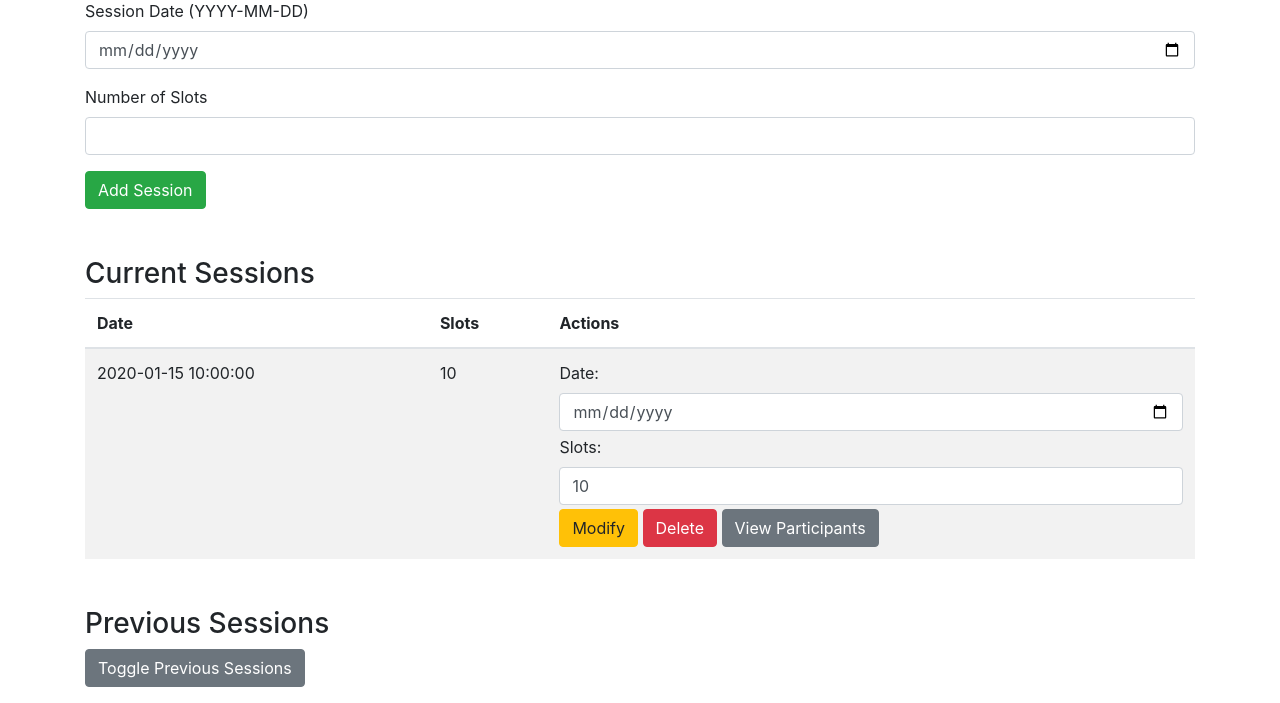
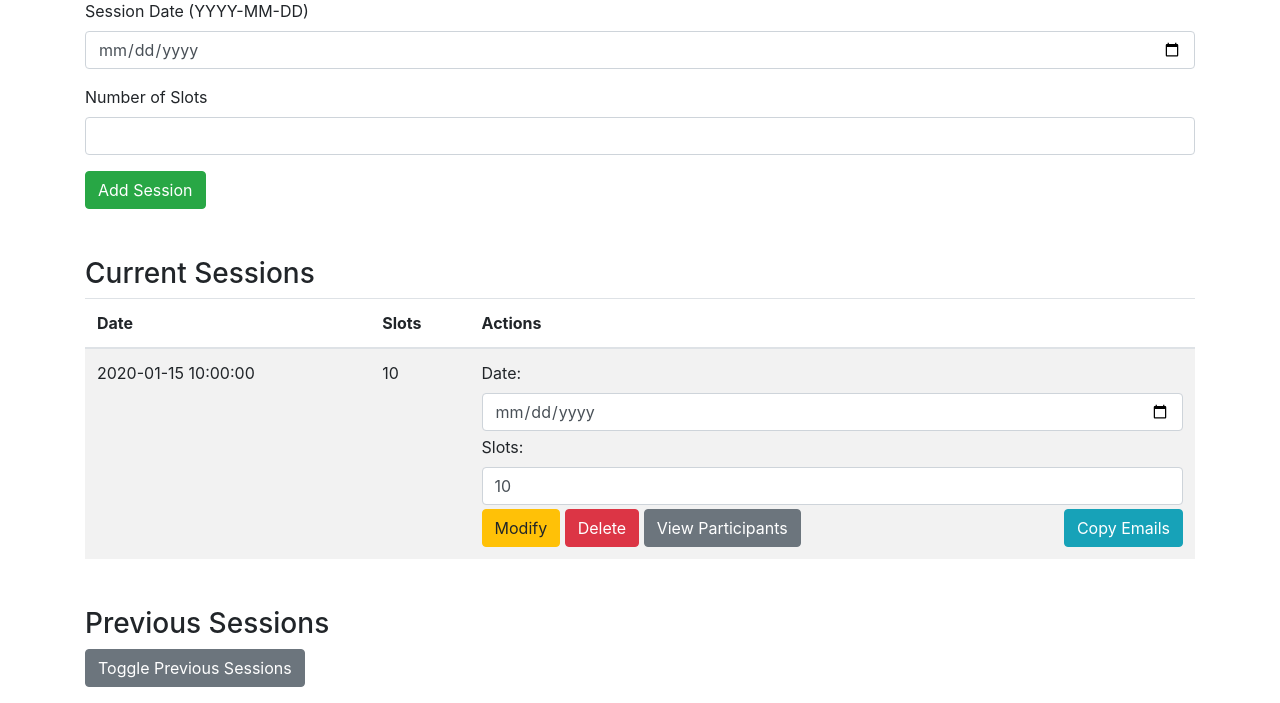
Before and after one commit to JAYapeter/BadmintonSessions, a Flask app: template templates/admin.html in a window 1280 px wide. Shown: the part 209-912 px from the top of the page. Run offline with Flask 3, Linux system fonts and the light colour scheme; the template is opened without the code that fills it: most values are stand-ins (such as "Sample title", 1, 10 or a date in 2020); some libraries are stand-ins or nearby versions.

Commit message:
added button to copy emails of confirmed participants

```diff
--- a/app.py
+++ b/app.py
@@ -238,6 +238,17 @@ def admin_session_participants_json(session_id):
     })
 
 
+@app.route('/admin/session/<int:session_id>/emails', methods=['GET'])
+@login_required
+def get_session_emails(session_id):
+    session = Session.query.get_or_404(session_id)
+    # Get emails of confirmed participants
+    # Assuming 'session.users' contains confirmed participants
+    emails = [user.email for user in session.users]
+
+    return jsonify({'emails': ', '.join(emails)})
+
+
 @app.route('/poll', methods=['POST'])
 @login_required
 def poll():
--- a/templates/admin.html
+++ b/templates/admin.html
@@ -95,6 +95,38 @@
                                         </ul>
                                     </div>
                                     <div class="modal-footer">
+                                        <button type="button" class="btn btn-secondary"
+                                            data-dismiss="modal">Close</button>
+                                    </div>
+                                </div>
+                            </div>
+                        </div>
+
+                        <!-- Button for Copying Emails -->
+                        <button type="button" class="btn btn-info copy-emails-btn"
+                            data-session-id="{{ session.id }}" data-toggle="modal" style="float:right;">
+                            Copy Emails
+                        </button>
+
+                        <!-- Modal for Copying Emails -->
+                        <div class="modal fade" id="copyEmailsModal{{ session.id }}" tabindex="-1" role="dialog"
+                            aria-labelledby="copyEmailsLabel{{ session.id }}" aria-hidden="true">
+                            <div class="modal-dialog modal-lg" role="document">
+                                <div class="modal-content">
+                                    <div class="modal-header">
+                                        <h5 class="modal-title" id="copyEmailsLabel{{ session.id }}">Emails for Session
+                                            on {{ session.date }}</h5>
+                                        <button type="button" class="close" data-dismiss="modal" aria-label="Close">
+                                            <span aria-hidden="true">&times;</span>
+                                        </button>
+                                    </div>
+                                    <div class="modal-body">
+                                        <textarea id="email-list-{{ session.id }}" class="form-control" rows="6"
+                                            readonly></textarea>
+                                    </div>
+                                    <div class="modal-footer">
+                                        <button type="button" class="btn btn-primary"
+                                            onclick="copyEmails('{{ session.id }}')">Copy to Clipboard</button>
                                         <button type="button" class="btn btn-secondary"
                                             data-dismiss="modal">Close</button>
                                     </div>
@@ -239,7 +271,34 @@
                     }
                 });
             });
+
+            // Handle "Copy Emails" button click
+            $('.copy-emails-btn').on('click', function () {
+                var sessionId = $(this).data('session-id');
+                $.ajax({
+                    url: '/admin/session/' + sessionId + '/emails',
+                    type: 'GET',
+                    success: function (response) {
+                        // Populate the textarea with emails
+                        $('#email-list-' + sessionId).val(response.emails);
+                        // Show the modal for the emails
+                        $('#copyEmailsModal' + sessionId).modal('show');
+                    },
+                    error: function () {
+                        alert('Failed to load emails. Please try again.');
+                    }
+                });
+            });
         });
+
+        // Function to copy emails to the clipboard
+        function copyEmails(sessionId) {
+            var emailTextarea = document.getElementById('email-list-' + sessionId);
+            emailTextarea.select();
+            emailTextarea.setSelectionRange(0, 99999);  // For mobile devices
+            document.execCommand("copy");
+            alert("Emails copied to clipboard!");
+        }
     </script>
 </body>
 
```
